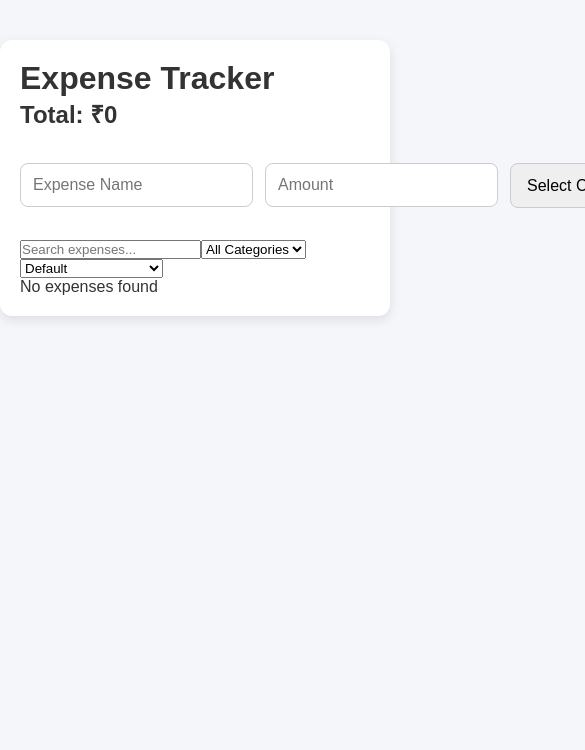
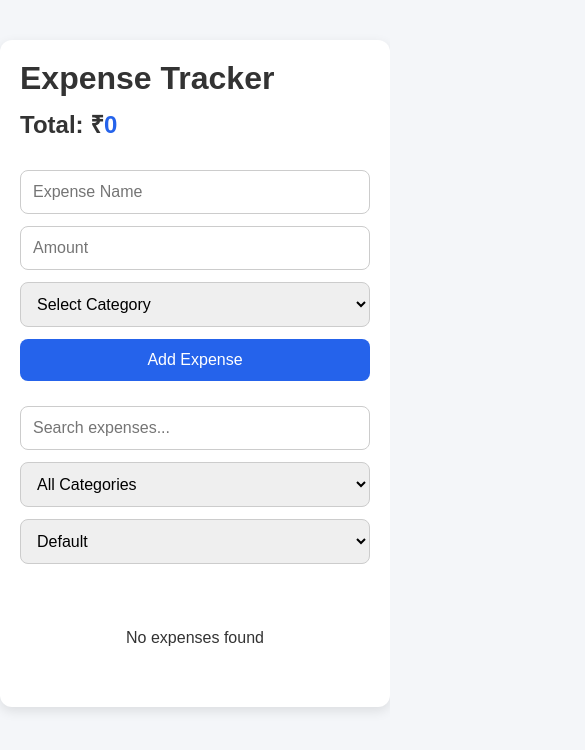
Before and after one commit to sumitjadhav99/expense-tracker, a React (Vite) app: page / in a window 390 px wide. Shown: the top 750 px of the page, 585 px wide, since content can reach past the window. Built offline with nearby package versions, Linux system fonts and the light colour scheme.

Commit message:
Improve UI and add responsive design

```diff
--- a/src/App.css
+++ b/src/App.css
@@ -6,3 +6,66 @@
     border-radius: 12px;
     box-shadow: 0 4px 12px rgba(0, 0, 0, 0.1);
 }
+
+.filters {
+    display: flex;
+    gap: 12px;
+    margin: 25px 0;
+}
+
+.filters input,
+.filters select {
+    flex: 1;
+    padding: 12px;
+    border: 1px solid #ccc;
+    border-radius: 8px;
+    font-size: 16px;
+}
+
+.filters button {
+    padding: 12px 20px;
+    border: none;
+    border-radius: 8px;
+    background-color: #ef4444;
+    color: white;
+    cursor: pointer;
+}
+
+.filters button:hover {
+  background-color: #dc2626;
+}
+
+.expense-list-title {
+  margin: 35px 0 20px;
+}
+
+h1{
+    margin-bottom:10px;
+}
+
+.total{
+    margin-bottom:30px;
+}
+
+.total span{
+    color:#2563eb;
+}
+
+.empty-state{
+    text-align:center;
+    padding:40px;
+    background:white;
+    border-radius:12px;
+}
+
+@media (max-width: 768px) {
+  .filters {
+    flex-direction: column;
+  }
+
+  .filters input,
+  .filters select,
+  .filters button {
+    width: 100%;
+  }
+}
--- a/src/App.jsx
+++ b/src/App.jsx
@@ -2,8 +2,8 @@
 import ExpenseForm from './components/ExpenseForm';
 import ExpenseList from './components/ExpenseList';
 import Summary from './components/Summary';
-import "./App.css";
-import "./index.css"
+import './App.css';
+import './index.css';
 
 function App() {
 	const [expenses, setExpenses] = useState(() => {
@@ -76,7 +76,7 @@
 	}
 
 	return (
-		<div className='container'>
+		<div className="container">
 			<h1>Expense Tracker</h1>
 			<Summary expenses={expenses} />
 			<ExpenseForm
@@ -85,6 +85,7 @@
 				updateExpense={updateExpense}
 			/>
 
+			<div className="filters">
 				<input
 					type="text"
 					placeholder="Search expenses..."
@@ -119,6 +120,7 @@
 				{expenses.length > 0 && (
 					<button onClick={clearAllExpenses}>Clear All Expenses</button>
 				)}
+			</div>
 
 			<ExpenseList
 				expenses={sortedExpenses}
--- a/src/components/ExpenseForm.css
+++ b/src/components/ExpenseForm.css
@@ -31,3 +31,15 @@
 .form-row button:hover {
     background-color: #1d4ed8;
 }
+
+@media (max-width: 768px) {
+    .form-row {
+        flex-direction: column;
+    }
+
+    .form-row input,
+    .form-row select,
+    .form-row button {
+         width: 100%;
+  }
+}
--- /dev/null
+++ b/src/components/ExpenseItem.css
@@ -0,0 +1,83 @@
+.expense-card {
+    display: flex;
+    justify-content: space-between;
+    align-items: center;
+    background-color: white;
+    padding: 16px;
+    margin-bottom: 16px;
+    border: 10px;
+    box-shadow: 0 2px 8px rgba(0, 0, 0, 0.1);
+}
+
+.expense-info {
+    margin-bottom: 8px;
+    font-size: 20px;
+}
+
+.expense-info p {
+    margin-bottom: 8px;
+    color: #2563eb;
+    font-weight: bold;
+    font-size: 22px;
+}
+
+.expense-info h3 {
+    font-size: 24px;
+}
+
+.expense-info span {
+  display: inline-block;
+  background-color: #e5e7eb;
+  padding: 6px 14px;
+  border-radius: 20px;
+  font-size: 14px;
+}
+
+.expense-actions {
+  display: flex;
+  gap: 10px;
+}
+
+.expense-actions button {
+  padding: 10px 18px;
+  border: none;
+  border-radius: 8px;
+  cursor: pointer;
+  color: white;
+  font-weight: bold;
+}
+
+.expense-info{
+    display:flex;
+    flex-direction:column;
+    gap:10px;
+}
+
+.edit-btn {
+  background-color: #2563eb;
+}
+
+.edit-btn:hover {
+  background-color: #1d4ed8;
+}
+
+.delete-btn {
+  background-color: #dc2626;
+}
+
+.delete-btn:hover {
+  background-color: #b91c1c;
+}
+
+@media (max-width: 768px) {
+    .expense-card {
+        flex-direction: column;
+        align-items: flex-start;
+        gap: 16px;
+    }
+
+    .expense-actions {
+        width: 100%;
+        justify-content: flex-end;
+    }
+}
--- a/src/components/ExpenseItem.jsx
+++ b/src/components/ExpenseItem.jsx
@@ -1,11 +1,20 @@
+import './ExpenseItem.css';
+
 function ExpenseItem({ expense, deleteExpense, editExpense }) {
 	return (
-		<div>
-			<p key={expense.id}>
-				{expense.title} - ₹{expense.amount} {expense.category}
-			</p>
-			<button onClick={() => deleteExpense(expense.id)}>Delete</button>
-			<button onClick={() => editExpense(expense)}>Edit</button>
+		<div className="expense-card">
+			<div className="expense-info">
+				<h3>{expense.title}</h3>
+
+				<p>₹{expense.amount}</p>
+
+				<span>{expense.category}</span>
+			</div>
+
+			<div className="expense-actions">
+				<button className="delete-btn" onClick={() => deleteExpense(expense.id)}>Delete</button>
+				<button className="edit-btn" onClick={() => editExpense(expense)}>Edit</button>
+			</div>
 		</div>
 	);
 }
--- a/src/components/ExpenseList.jsx
+++ b/src/components/ExpenseList.jsx
@@ -1,12 +1,13 @@
 import ExpenseItem from './ExpenseItem';
+import "../App.css";
 
 function ExpenseList({ expenses, deleteExpense, editExpense }) {
 	if (expenses.length === 0) {
-		return <p>No expenses found</p>;
+		return <p className="empty-state">No expenses found</p>;
 	}
 	return (
 		<div>
-			<h2>Expense List</h2>
+			<h2 className="expense-list-title">Expense List</h2>
 
 			{expenses.map((expense) => (
 				<ExpenseItem
--- a/src/components/Summary.jsx
+++ b/src/components/Summary.jsx
@@ -1,6 +1,12 @@
+import '../App.css';
+
 function Summary({ expenses }) {
-	const total = expenses.reduce((sum, expense) => sum + expense.amount, 0)
-	return <h2>Total: ₹{total}</h2>
+	const total = expenses.reduce((sum, expense) => sum + expense.amount, 0);
+	return (
+		<h2 className="total">
+			Total: ₹<span>{total}</span>
+		</h2>
+	);
 }
 
 export default Summary;
```
Lines whose indentation alone changed are shown as unchanged.
